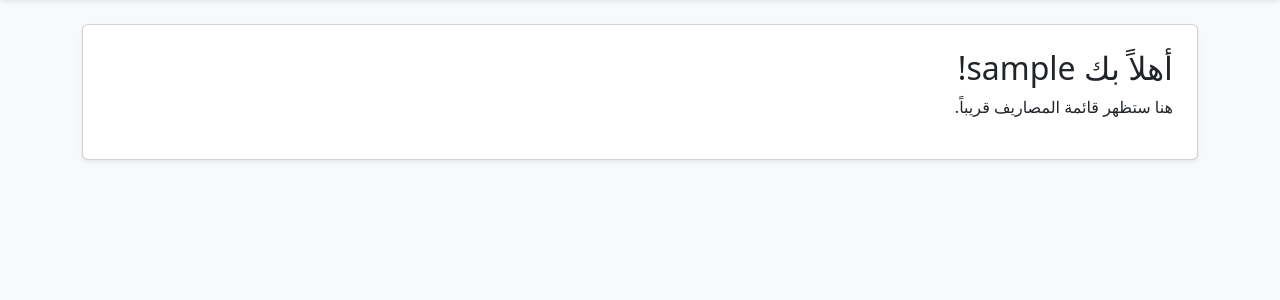
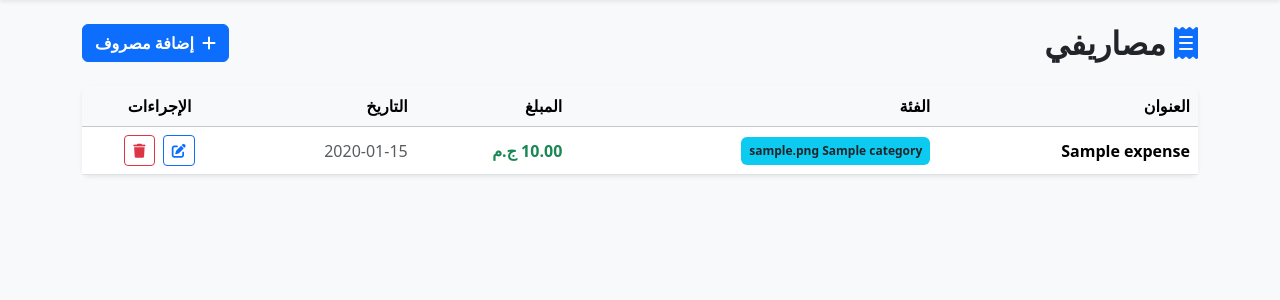
Before and after one commit to omarshaabandev-hub/household-expense-tracker, a Django app: page /expenses/ in a window 1280 px wide. Shown: the part 56-356 px from the top of the page. Run offline with Django 5.2, Linux system fonts and the light colour scheme; a user stored in the database is signed in; tables that the repository leaves empty hold one stand-in row (values such as "Sample post").

Commit message:
feat: implement all expense CRUD operations (list, create, update, delete)

```diff
--- a/expenses/templates/expenses/expense_list.html
+++ b/expenses/templates/expenses/expense_list.html
@@ -1,8 +1,64 @@
 {% extends 'expenses/base.html' %}
 
+{% block title %}قائمة المصاريف{% endblock %}
+
 {% block content %}
-<div class="card p-4 shadow-sm">
-    <h2>أهلاً بك {{ user.username }}!</h2>
-    <p>هنا ستظهر قائمة المصاريف قريباً.</p>
+<div class="d-flex justify-content-between align-items-center mb-4">
+    <h2 class="fw-bold text-dark mb-0">
+        <i class="fa-solid fa-receipt me-2 text-primary"></i>مصاريفي
+    </h2>
+    <a href="{% url 'expense-create' %}" class="btn btn-primary fw-bold">
+        <i class="fa-solid fa-plus me-1"></i> إضافة مصروف
+    </a>
+</div>
+
+<div class="card shadow-sm border-0 rounded-3">
+    <div class="card-body p-0">
+        {% if expenses %}
+            <div class="table-responsive">
+                <table class="table table-hover align-middle mb-0">
+                    <thead class="table-light">
+                        <tr>
+                            <th>العنوان</th>
+                            <th>الفئة</th>
+                            <th>المبلغ</th>
+                            <th>التاريخ</th>
+                            <th class="text-center">الإجراءات</th>
+                        </tr>
+                    </thead>
+                    <tbody>
+                        {% for expense in expenses %}
+                            <tr>
+                                <td class="fw-semibold">{{ expense.title }}</td>
+                                <td>
+                                    {% if expense.category %}
+                                        <span class="badge bg-info text-dark p-2">{{ expense.category }}</span>
+                                    {% else %}
+                                        <span class="badge bg-secondary p-2">بدون فئة</span>
+                                    {% endif %}
+                                </td>
+                                <td class="fw-bold text-success">{{ expense.amount }} ج.م</td>
+                                <td class="text-muted">{{ expense.date|date:"Y-m-d" }}</td>
+                                <td class="text-center">
+                                    <a href="{% url 'expense-edit' expense.pk %}" class="btn btn-sm btn-outline-primary me-1" title="تعديل">
+                                        <i class="fa-solid fa-pen-to-square"></i>
+                                    </a>
+                                    <a href="{% url 'expense-delete' expense.pk %}" class="btn btn-sm btn-outline-danger" title="حذف">
+                                        <i class="fa-solid fa-trash"></i>
+                                    </a>
+                                </td>
+                            </tr>
+                        {% endfor %}
+                    </tbody>
+                </table>
+            </div>
+        {% else %}
+            <div class="text-center py-5">
+                <i class="fa-solid fa-folder-open text-muted fa-3x mb-3"></i>
+                <h5 class="text-muted">لا توجد مصاريف مسجلة حتى الآن.</h5>
+                <p class="text-muted small">ابدأ بإضافة أول مصروف لك بالضغط على الزر أعلاه.</p>
+            </div>
+        {% endif %}
+    </div>
 </div>
 {% endblock %}
--- a/expenses/urls.py
+++ b/expenses/urls.py
@@ -9,5 +9,9 @@ urlpatterns = [
     path('register/', views.register_view, name='register'),
     path('login/', auth_views.LoginView.as_view(template_name='expenses/login.html'), name='login'),
     path('logout/', views.custom_logout_view, name='logout'),
-    path('expenses/', views.expense_list_view, name='expense-list')
+    path('expenses/', views.expense_list_view, name='expense-list'),
+    path('expenses/add/', views.expense_create_view, name='expense-create'),
+    path('expenses/<int:pk>/edit/', views.expense_update_view, name='expense-edit'),
+    path('expenses/<int:pk>/delete/', views.expense_delete_view, name='expense-delete'),
+
 ]
--- a/expenses/views.py
+++ b/expenses/views.py
@@ -1,8 +1,9 @@
-from django.shortcuts import render, redirect
+from django.shortcuts import render, redirect, get_object_or_404
 from django.contrib import messages
-from .forms import UserRegisterForm
+from .forms import UserRegisterForm, ExpenseForm
 from django.contrib.auth.decorators import login_required
 from django.contrib.auth import logout
+from .models import Expense
 
 # Create your views here.
 def register_view(request):
@@ -24,7 +25,57 @@ def register_view(request):
 
 @login_required
 def expense_list_view(request):
-    return render(request, 'expenses/expense_list.html')
+    expenses = Expense.objects.filter(user=request.user).order_by('-date', '-created_at')
+    return render(request, 'expenses/expense_list.html', {'expenses': expenses})
+
+@login_required
+def expense_create_view(request):
+    if request.method == 'POST':
+        form = ExpenseForm(request.POST)
+        if form.is_valid():
+            expense = form.save(commit=False)
+            expense.user = request.user
+            expense.save()
+            messages.success(request, 'تمت اضافة المصروف بنجاح!')
+            return redirect('expense-list')
+    else:
+        form = ExpenseForm()
+
+    context = {
+        'form': form,
+        'title': 'اضافة مصروف جديد',
+    }
+    return render(request, 'expenses/expense_form.html', context)
+
+
+@login_required
+def expense_update_view(request, pk):
+    expense = get_object_or_404(Expense, pk=pk, user=request.user)
+    if request.method == 'POST':
+        form = ExpenseForm(request.POST, instance=expense)
+        if form.is_valid():
+            form.save()
+            messages.success(request, 'تم تحديث المصروف بنجاح!')
+            return redirect('expense-list')
+    else:
+        form = ExpenseForm(instance=expense)
+
+    context = {
+        'form': form,
+        'title': 'تعديل المصروف'
+    }
+    return render(request, 'expenses/expense_form.html', context)
+
+
+@login_required
+def expense_delete_view(request, pk):
+    expense = get_object_or_404(Expense, pk=pk, user=request.user)
+    if request.method == 'POST':
+        expense.delete()
+        messages.success(request, 'تم حذف المصروف بنجاح!')
+        return redirect('expense-list')
+
+    return render(request, 'expenses/expense_confirm_delete.html', {'expense': expense})
 
 
 def custom_logout_view(request):
```
Also changed, not shown: expenses/forms.py (+20 -1 lines), expenses/templates/expenses/expense_confirm_delete.html (added, +25 -0 lines), expenses/templates/expenses/expense_form.html (added, +40 -0 lines).
